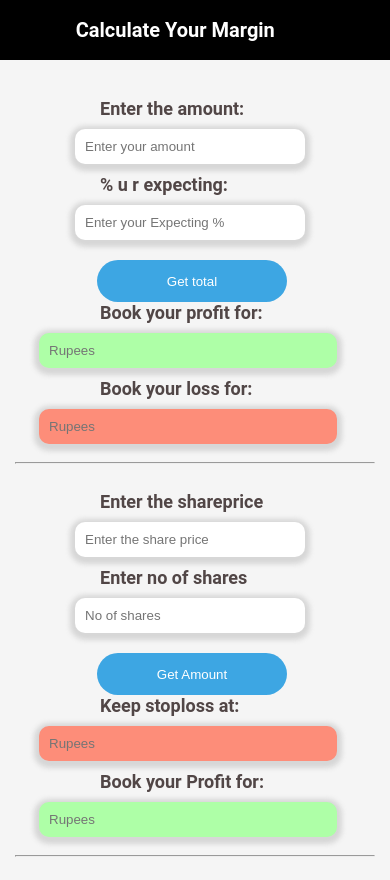
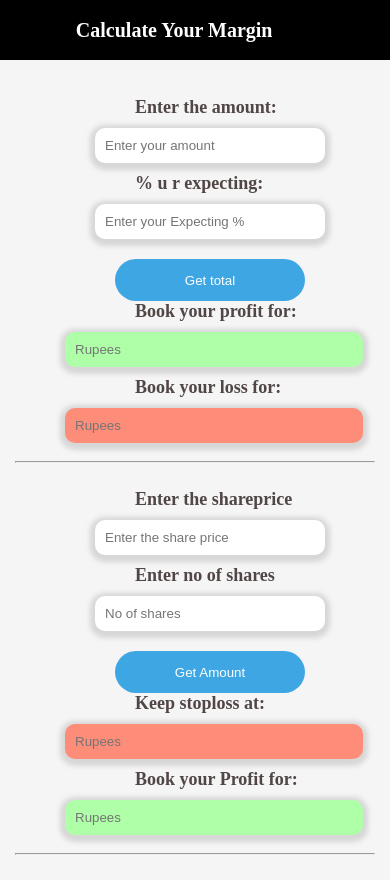
Before and after one commit to manikantasai404/BM-SAI, a plain HTML site: page index.html in a window 390 px wide. Drawn offline with Linux system fonts and the light colour scheme.

Commit message:
second commit

```diff
--- a/index.html
+++ b/index.html
@@ -12,9 +12,10 @@
             margin: 0;
             padding: 0;
             background-color: #3498db;
-            font-family: 'Roboto', sans-serif;
-            font-weight: 50;
+            /* font-family: 'Roboto', sans-serif;
+            font-weight: 50; */
         }
+
 
         .nav {
             background: #000;
@@ -118,13 +119,13 @@
                 margin: 0;
                 padding: 0;
                 background-color: whitesmoke;
-                font-family: 'Roboto', sans-serif;
-                font-weight: 50;
+                /* font-family: 'Roboto', sans-serif;
+                font-weight: 50; */
             }
 
             .button--moema {
                 color: white;
-                margin-left: 82px;
+                margin-left: 100px;
                 margin-top: 10px;
             }
 
@@ -139,21 +140,21 @@
                 justify-content: center;
             }
             #price {
-                margin-left: 60px;
+                margin-left: 80px;
                 box-shadow: 0px 2px 5px 5px #88888847;
                 border:none;
                 width: 210px;
             }
 
             #discount {
-                margin-left: 60px;
+                margin-left: 80px;
                 box-shadow: 0px 2px 5px 5px #88888847;
                 border:none;
                 width: 210px;
             }
 
             #sharePrice {
-                margin-left: 60px;
+                margin-left: 80px;
                 box-shadow: 0px 2px 5px 5px #88888847;
                 border:none;
                 width: 210px;
@@ -161,14 +162,14 @@
             }
 
             #noOfShares {
-                margin-left: 60px;
+                margin-left: 80px;
                 box-shadow: 0px 2px 5px 5px #88888847;
                 border:none;
                 width: 210px;
             }
 
             #total {
-                margin-left: 24px;
+                margin-left: 50px;
                 box-shadow: 0px 2px 5px 5px #88888847;
                 border:none;
                 width: 278px;
@@ -177,7 +178,7 @@
             }
 
             #loss {
-                margin-left: 24px;
+                margin-left: 50px;
                 box-shadow: 0px 2px 5px 5px #88888847;
                 border:none;
                 width: 278px;
@@ -185,7 +186,7 @@
                 background-color: rgb(253, 141, 121);
             }
             #Exit {
-                margin-left: 24px;
+                margin-left: 50px;
                 box-shadow: 0px 2px 5px 5px #88888847;
                 border:none;
                 width: 278px;
@@ -194,7 +195,7 @@
             }
 
             #stopLoss {
-                margin-left: 24px;
+                margin-left: 50px;
                 box-shadow: 0px 2px 5px 5px #88888847;
                 width: 278px;
                 margin-top: 10px;
@@ -203,7 +204,7 @@
             }
 
             label {
-                margin-left: 85px;
+                margin-left: 120px;
                 color: #2b1e1ecf;
                 font-size: large;
                 font-weight: 700;
@@ -295,8 +296,7 @@
         <br>
         <label for="Exit" class="bExit">Book your Profit for:</label>
         <input readonly id="Exit" placeholder="Rupees">
-        <hr>
-
+<hr>
     </div>
 </body>
 </html>
```
